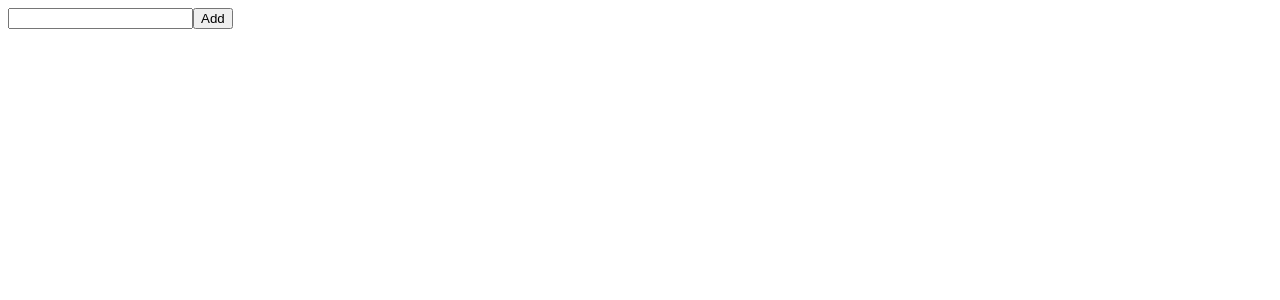
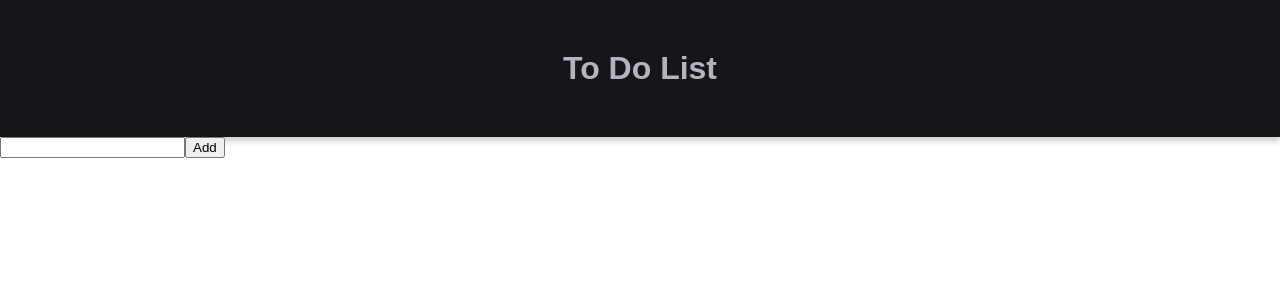
Before and after one commit to Mohammad-Alshaar/TodoApp, a React (Vite) app: page / in a window 1280 px wide. Shown: the top 300 px of the page. Built offline with nearby package versions, Linux system fonts and the light colour scheme.

Commit message:
create Header App

```diff
--- a/src/App.css
+++ b/src/App.css
@@ -0,0 +1,4 @@
+body {
+  font-family: sans-serif;
+  margin: 0;
+}
--- a/src/App.jsx
+++ b/src/App.jsx
@@ -1,8 +1,10 @@
+import Header from "./components/Header";
 import Todo from "./components/Todo";
-
+import "./App.css";
 function App() {
   return (
     <div>
+      <Header />
       <Todo />
     </div>
   );
--- /dev/null
+++ b/src/components/Header.jsx
@@ -0,0 +1,5 @@
+import styles from "./header.module.css";
+function Header() {
+  return <div className={styles.header}>To Do List</div>;
+}
+export default Header;
--- /dev/null
+++ b/src/components/header.module.css
@@ -0,0 +1,11 @@
+.header {
+  background-color: #141619;
+  color: #b3b4bd;
+  display: flex;
+  justify-content: center;
+  align-items: center;
+  font-weight: bold;
+  font-size: 2em;
+  padding: 50px;
+  box-shadow: 0 4px 6px rgba(0, 0, 0, 0.2);
+}
```
